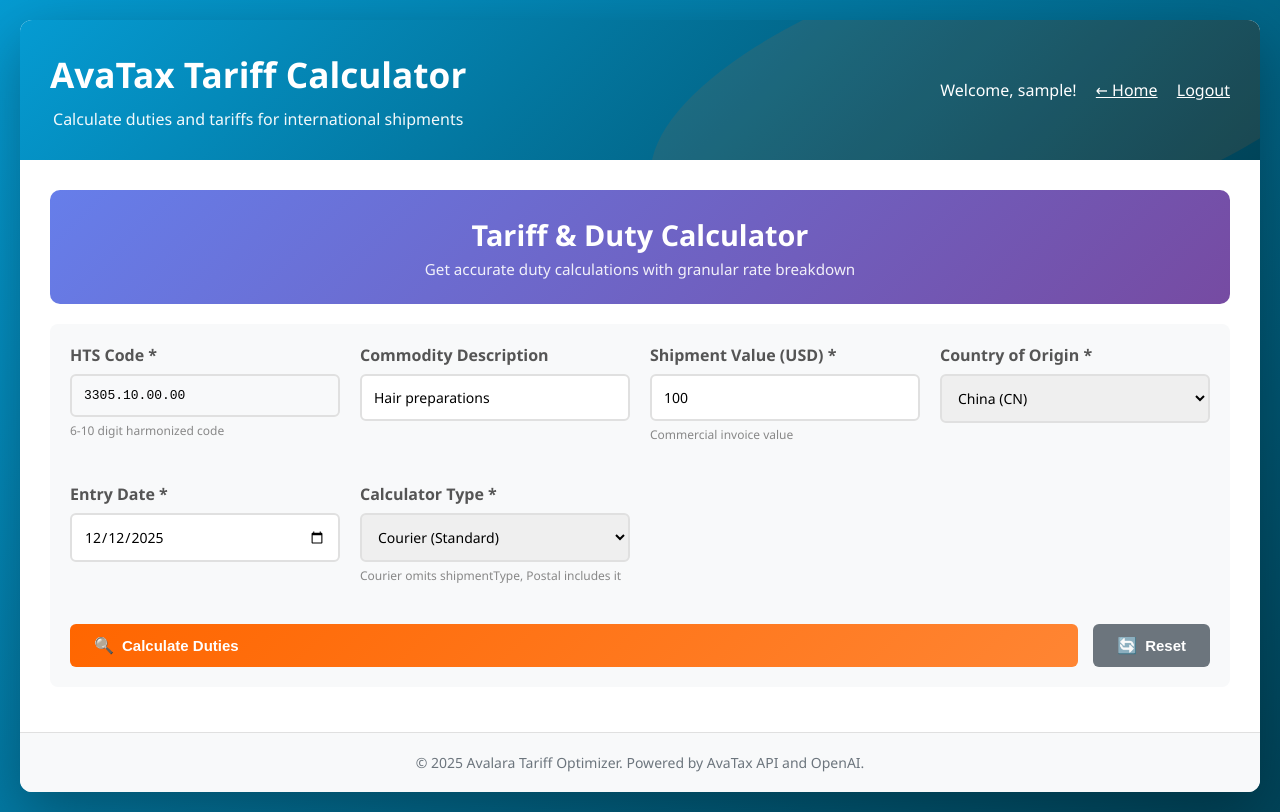
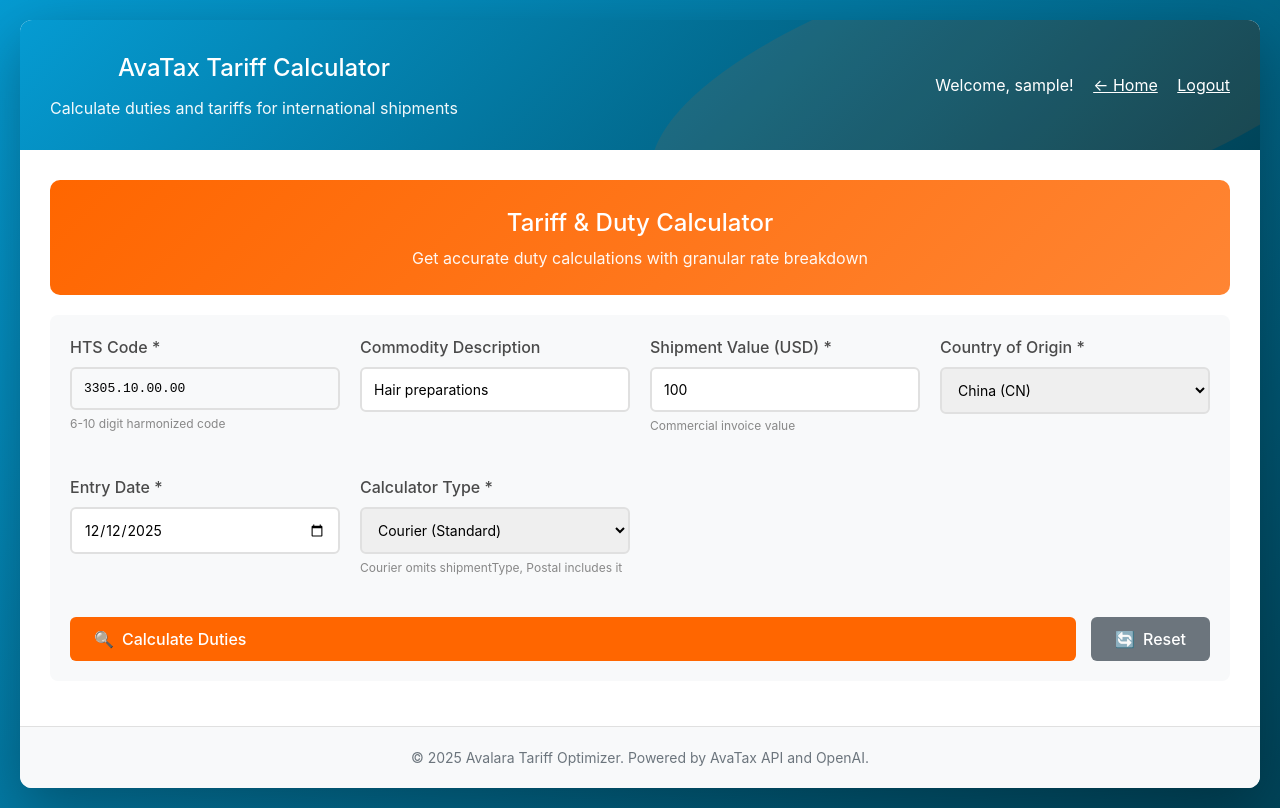
Before and after one commit to kabanec/TariffOptimizer2, a Flask app: page /tariff-lookup in a window 1280 px wide. Run offline with Flask 3, Linux system fonts and the light colour scheme; the visitor is signed in with stand-in values (Sample User, id 1).

Commit message:
Apply Avalara brand guidelines across all pages
Updated color scheme, typography, and styling across the application to match official Avalara brand guidelines:

**Brand Colors Applied:**
- Primary Orange: #FF6600 (was #667eea purple)
- Secondary Blue: #059BD2 (Avalara Cerulean)
- Text Gray: #4A4A4A (brand standard)
- Light backgrounds: #F1F5FA (brand light gray)
- Alert Red: #D0021B (brand danger color)

**Typography Updates:**
- Primary font: Avenir Next Pro (brand standard)
- Font weights: 400 (body), 500 (headings) per brand spec
- Font sizes: Standardized to px values (14px, 16px, 18px, 20px, 22px, 24px)

**Files Updated:**
- static/avalara.css: Core brand color variables and typography
- templates/tariff_lookup.html: Hero sections, tariffs, metal composition UI
- templates/stacking_builder.html: Step cards, buttons, progress bars, results

All pages now consistently use Avalara Orange for primary actions/highlights and Avalara Blue for secondary elements and links.

🤖 Generated with [Claude Code](https://claude.com/claude-code)

Co-Authored-By: Claude <noreply@anthropic.com>

```diff
--- a/static/avalara.css
+++ b/static/avalara.css
@@ -6,22 +6,34 @@
 }
 
 :root {
-    --avalara-orange: #ff6600;
-    --avalara-blue: #059bd2;
+    /* Official Avalara Brand Colors */
+    --avalara-orange: #FF6600;
+    --avalara-blue: #059BD2;
     --avalara-blue-darkest: #004459;
-    --avalara-orange-light: #ff8533;
-    --avalara-blue-light: #3ab0da;
-    --avalara-gray-light: #f5f7fa;
-    --avalara-gray: #6b7280;
+    --avalara-orange-light: #FF8533;
+    --avalara-blue-light: #40D1F5;
+
+    /* Brand Gray Scale */
+    --avalara-gray-text: #4A4A4A;
+    --avalara-gray-light: #F1F5FA;
+    --avalara-gray-medium: #6B7280;
     --avalara-gray-dark: #374151;
+
+    /* Additional Brand Colors from Guidelines */
+    --avalara-red: #D0021B;
+    --avalara-pink: #F64E63;
+    --avalara-white: #FFFFFF;
 }
 
 body {
-    font-family: 'Apertura', 'Avenir Next Pro', 'Segoe UI', Tahoma, Geneva, Verdana, sans-serif;
+    /* Brand Typography: Avenir Next Pro as primary font */
+    font-family: 'Avenir Next Pro', 'Avenir Next', -apple-system, BlinkMacSystemFont, 'Segoe UI', Roboto, sans-serif;
     background: linear-gradient(135deg, var(--avalara-blue) 0%, var(--avalara-blue-darkest) 100%);
     min-height: 100vh;
     padding: 20px;
-    color: #333;
+    color: var(--avalara-gray-text);
+    font-weight: 400;
+    line-height: 1.5;
 }
 
 .container {
@@ -57,18 +69,19 @@ header::before {
 }
 
 header h1 {
-    font-size: 2.2rem;
+    font-size: 24px;
     margin-bottom: 10px;
-    font-weight: 600;
+    font-weight: 500;
     position: relative;
     z-index: 1;
 }
 
 .subtitle {
-    font-size: 1rem;
+    font-size: 16px;
     opacity: 0.95;
     position: relative;
     z-index: 1;
+    font-weight: 400;
 }
 
 /* Main Content */
@@ -83,7 +96,8 @@ header h1 {
 .section h2 {
     color: var(--avalara-blue-darkest);
     margin-bottom: 20px;
-    font-size: 1.5rem;
+    font-size: 22px;
+    font-weight: 500;
     border-bottom: 2px solid var(--avalara-orange);
     padding-bottom: 10px;
 }
@@ -96,8 +110,8 @@ header h1 {
 .form-group label {
     display: block;
     margin-bottom: 8px;
-    font-weight: 600;
-    color: #555;
+    font-weight: 500;
+    color: var(--avalara-gray-text);
 }
 
 .form-control {
@@ -143,22 +157,24 @@ select.form-control {
     padding: 12px 24px;
     border: none;
     border-radius: 6px;
-    font-size: 15px;
-    font-weight: 600;
+    font-size: 16px;
+    font-weight: 500;
     cursor: pointer;
     transition: all 0.3s;
     display: inline-flex;
     align-items: center;
     gap: 8px;
+    font-family: inherit;
 }
 
 .btn-primary {
-    background: linear-gradient(135deg, var(--avalara-orange) 0%, var(--avalara-orange-light) 100%);
-    color: white;
+    background: var(--avalara-orange);
+    color: var(--avalara-white);
     flex: 1;
 }
 
 .btn-primary:hover {
+    background: var(--avalara-orange-light);
     transform: translateY(-2px);
     box-shadow: 0 5px 15px rgba(255, 102, 0, 0.4);
 }
@@ -267,9 +283,10 @@ select.form-control {
 }
 
 .result-card h3 {
-    color: #333;
+    color: var(--avalara-gray-text);
     margin-bottom: 15px;
-    font-size: 1.2rem;
+    font-size: 20px;
+    font-weight: 500;
 }
 
 .response-header {
@@ -282,8 +299,8 @@ select.form-control {
 .status-badge {
     padding: 6px 12px;
     border-radius: 4px;
-    font-size: 13px;
-    font-weight: 600;
+    font-size: 14px;
+    font-weight: 500;
 }
 
 .status-success {
--- a/templates/tariff_lookup.html
+++ b/templates/tariff_lookup.html
@@ -7,7 +7,7 @@
     <link rel="stylesheet" href="{{ url_for('static', filename='avalara.css') }}">
     <style>
         .hero-section {
-            background: linear-gradient(135deg, #667eea 0%, #764ba2 100%);
+            background: linear-gradient(135deg, #FF6600 0%, #FF8533 100%);
             color: white;
             padding: 25px 20px;
             text-align: center;
@@ -16,13 +16,15 @@
         }
 
         .hero-section h1 {
-            font-size: 1.8em;
+            font-size: 24px;
+            font-weight: 500;
             margin-bottom: 5px;
         }
 
         .hero-section p {
-            font-size: 0.95em;
-            opacity: 0.9;
+            font-size: 16px;
+            font-weight: 400;
+            opacity: 0.95;
         }
 
         .input-grid {
@@ -518,6 +522,13 @@
             // Get product origin country from form
             const productOriginCountry = document.getElementById('originCountry').value || '';
 
+            // Create grid container for 2-column layout
+            const gridContainer = document.createElement('div');
+            gridContainer.style.display = 'grid';
+            gridContainer.style.gridTemplateColumns = metalOptions.length > 1 ? 'repeat(2, 1fr)' : '1fr';
+            gridContainer.style.gap = '15px';
+            gridContainer.style.marginBottom = '10px';
+
             console.log(`Creating fields for ${metalOptions.length} metals`);
             metalOptions.forEach((metalOpt, index) => {
                 console.log(`Processing metal ${index}:`, metalOpt);
@@ -525,71 +536,71 @@
                 const metalCapitalized = metalType.charAt(0).toUpperCase() + metalType.slice(1);
 
                 const fieldGroup = document.createElement('div');
-                fieldGroup.style.marginBottom = '20px';
-                fieldGroup.style.padding = '15px';
+                fieldGroup.style.padding = '12px';
                 fieldGroup.style.background = '#f8f9fa';
-                fieldGroup.style.borderRadius = '8px';
+                fieldGroup.style.borderRadius = '6px';
                 fieldGroup.style.border = '1px solid #dee2e6';
 
                 fieldGroup.innerHTML = `
-                    <h4 style="margin-bottom: 15px; color: #333; font-size: 1.1em;">
-                        <span style="color: #1976d2;">●</span> ${metalCapitalized}
+                    <h4 style="margin: 0 0 10px 0; color: #4A4A4A; font-size: 16px; font-weight: 500;">
+                        <span style="color: #059BD2;">●</span> ${metalCapitalized}
                     </h4>
 
-                    <div class="form-group" style="margin-bottom: 15px;">
-                        <label for="metal_percent_${metalType}" style="display: block; margin-bottom: 8px; font-weight: 500;">
-                            Composition Percentage *
+                    <div style="display: grid; grid-template-columns: 1fr 1fr; gap: 10px; align-items: start;">
+                        <div>
+                            <label for="metal_percent_${metalType}" style="display: block; margin-bottom: 5px; font-weight: 500; font-size: 14px; color: #4A4A4A;">
+                                Percentage
                             </label>
                             <input type="range" id="metal_percent_slider_${metalType}"
                                    min="0" max="100" value="0" step="0.1"
-                               style="width: 100%; height: 8px; border-radius: 5px; background: #ddd; outline: none; cursor: pointer;"
+                                   style="width: 100%; height: 6px; border-radius: 3px; background: #ddd; outline: none; cursor: pointer;"
                                    oninput="updateMetalSliderValue('${metalType}', this.value)"
                                    data-metal="${metalType}">
-                        <div style="text-align: center; margin-top: 10px; font-size: 24px; font-weight: bold; color: #1976d2;">
+                            <div style="text-align: center; margin-top: 5px; font-size: 20px; font-weight: 500; color: #FF6600;">
                                 <span id="metal_percent_value_${metalType}">0</span>%
                             </div>
                             <input type="hidden" id="metal_percent_${metalType}" value="0" data-metal="${metalType}">
-                        <span class="help-text" style="display: block; margin-top: 5px; color: #666; font-size: 0.85em;">
-                            Default: 0% (adjust if product contains this metal)
+                        </div>
+
+                        <div>
+                            <label for="metal_coo_${metalType}" style="display: block; margin-bottom: 5px; font-weight: 500; font-size: 14px; color: #4A4A4A;">
+                                Origin Country
+                            </label>
+                            <select id="metal_coo_${metalType}" class="form-control" required data-metal="${metalType}"
+                                    style="width: 100%; padding: 6px; border: 1px solid #ced4da; border-radius: 4px; font-size: 14px;">
+                                <option value="">-- Select --</option>
+                                <option value="US" ${productOriginCountry === 'US' ? 'selected' : ''}>US</option>
+                                <option value="CN" ${productOriginCountry === 'CN' ? 'selected' : ''}>China</option>
+                                <option value="CA" ${productOriginCountry === 'CA' ? 'selected' : ''}>Canada</option>
+                                <option value="MX" ${productOriginCountry === 'MX' ? 'selected' : ''}>Mexico</option>
+                                <option value="JP" ${productOriginCountry === 'JP' ? 'selected' : ''}>Japan</option>
+                                <option value="KR" ${productOriginCountry === 'KR' ? 'selected' : ''}>S. Korea</option>
+                                <option value="DE" ${productOriginCountry === 'DE' ? 'selected' : ''}>Germany</option>
+                                <option value="FR" ${productOriginCountry === 'FR' ? 'selected' : ''}>France</option>
+                                <option value="GB" ${productOriginCountry === 'GB' ? 'selected' : ''}>UK</option>
+                                <option value="IT" ${productOriginCountry === 'IT' ? 'selected' : ''}>Italy</option>
+                                <option value="ES" ${productOriginCountry === 'ES' ? 'selected' : ''}>Spain</option>
+                                <option value="IN" ${productOriginCountry === 'IN' ? 'selected' : ''}>India</option>
+                                <option value="BR" ${productOriginCountry === 'BR' ? 'selected' : ''}>Brazil</option>
+                                <option value="VN" ${productOriginCountry === 'VN' ? 'selected' : ''}>Vietnam</option>
+                                <option value="TH" ${productOriginCountry === 'TH' ? 'selected' : ''}>Thailand</option>
+                                <option value="MY" ${productOriginCountry === 'MY' ? 'selected' : ''}>Malaysia</option>
+                                <option value="ID" ${productOriginCountry === 'ID' ? 'selected' : ''}>Indonesia</option>
+                                <option value="PH" ${productOriginCountry === 'PH' ? 'selected' : ''}>Philippines</option>
+                                <option value="PL" ${productOriginCountry === 'PL' ? 'selected' : ''}>Poland</option>
+                                <option value="TR" ${productOriginCountry === 'TR' ? 'selected' : ''}>Turkey</option>
+                            </select>
+                            <span class="help-text" style="display: block; margin-top: 3px; color: #6B7280; font-size: 12px; font-weight: 400;">
+                                ${productOriginCountry ? 'Default: product COO' : ''}
                             </span>
                         </div>
-
-                    <div class="form-group">
-                        <label for="metal_coo_${metalType}" style="display: block; margin-bottom: 8px; font-weight: 500;">
-                            Country of Origin *
-                        </label>
-                        <select id="metal_coo_${metalType}" class="form-control" required data-metal="${metalType}"
-                                style="width: 100%; padding: 8px; border: 1px solid #ced4da; border-radius: 4px; font-size: 1em;">
-                            <option value="">-- Select Country --</option>
-                            <option value="US" ${productOriginCountry === 'US' ? 'selected' : ''}>United States (US)</option>
-                            <option value="CN" ${productOriginCountry === 'CN' ? 'selected' : ''}>China (CN)</option>
-                            <option value="CA" ${productOriginCountry === 'CA' ? 'selected' : ''}>Canada (CA)</option>
-                            <option value="MX" ${productOriginCountry === 'MX' ? 'selected' : ''}>Mexico (MX)</option>
-                            <option value="JP" ${productOriginCountry === 'JP' ? 'selected' : ''}>Japan (JP)</option>
-                            <option value="KR" ${productOriginCountry === 'KR' ? 'selected' : ''}>South Korea (KR)</option>
-                            <option value="DE" ${productOriginCountry === 'DE' ? 'selected' : ''}>Germany (DE)</option>
-                            <option value="FR" ${productOriginCountry === 'FR' ? 'selected' : ''}>France (FR)</option>
-                            <option value="GB" ${productOriginCountry === 'GB' ? 'selected' : ''}>United Kingdom (GB)</option>
-                            <option value="IT" ${productOriginCountry === 'IT' ? 'selected' : ''}>Italy (IT)</option>
-                            <option value="ES" ${productOriginCountry === 'ES' ? 'selected' : ''}>Spain (ES)</option>
-                            <option value="IN" ${productOriginCountry === 'IN' ? 'selected' : ''}>India (IN)</option>
-                            <option value="BR" ${productOriginCountry === 'BR' ? 'selected' : ''}>Brazil (BR)</option>
-                            <option value="VN" ${productOriginCountry === 'VN' ? 'selected' : ''}>Vietnam (VN)</option>
-                            <option value="TH" ${productOriginCountry === 'TH' ? 'selected' : ''}>Thailand (TH)</option>
-                            <option value="MY" ${productOriginCountry === 'MY' ? 'selected' : ''}>Malaysia (MY)</option>
-                            <option value="ID" ${productOriginCountry === 'ID' ? 'selected' : ''}>Indonesia (ID)</option>
-                            <option value="PH" ${productOriginCountry === 'PH' ? 'selected' : ''}>Philippines (PH)</option>
-                            <option value="PL" ${productOriginCountry === 'PL' ? 'selected' : ''}>Poland (PL)</option>
-                            <option value="TR" ${productOriginCountry === 'TR' ? 'selected' : ''}>Turkey (TR)</option>
-                        </select>
-                        <span class="help-text" style="display: block; margin-top: 5px; color: #666; font-size: 0.85em;">
-                            ${productOriginCountry ? 'Defaulted to product origin country' : 'Select the country where this metal originates'}
-                        </span>
                     </div>
                 `;
 
-                fieldsContainer.appendChild(fieldGroup);
+                gridContainer.appendChild(fieldGroup);
             });
+
+            fieldsContainer.appendChild(gridContainer);
         }
 
         function updateMetalSliderValue(metalType, value) {
```
Also changed, not shown: other parts of templates/tariff_lookup.html (+27 -25 lines), templates/stacking_builder.html (+46 -37 lines). Lines whose indentation alone changed are shown as unchanged.
